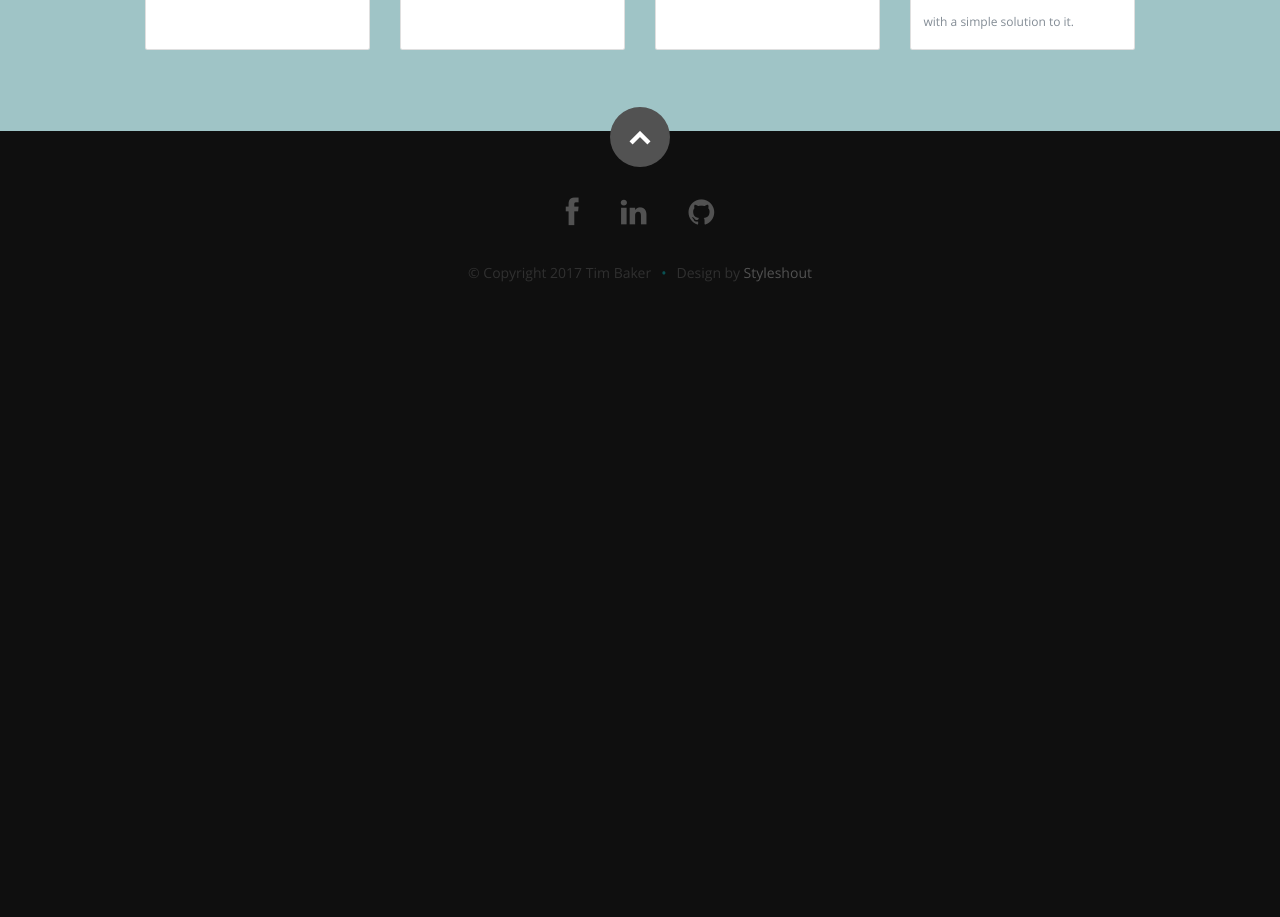
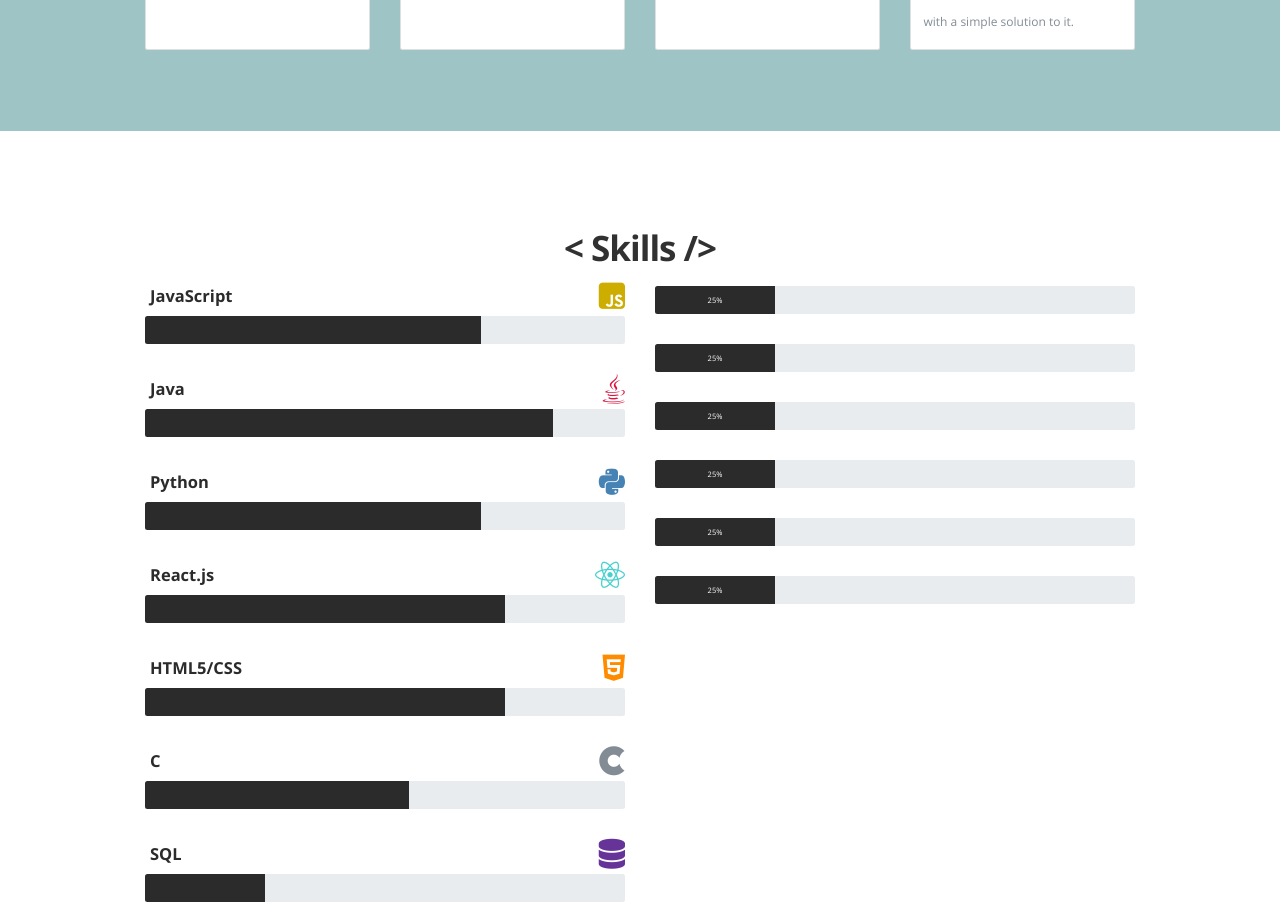
Before and after one commit to jlungu/personal-website, a React (Create React App) app: page / in a window 1280 px wide. Shown: the part 1880-2797 px from the top of the page. Before the commit the page ends 2216 px from the top, so only its background shows below. Built offline with nearby package versions, Linux system fonts and the light colour scheme.

Commit message:
Added progress bar programming icons :)

```diff
--- a/public/css/layout.css
+++ b/public/css/layout.css
@@ -952,6 +952,8 @@ footer .social-links li:first-child { margin-left: 0; }
    width: 52%;
 }
 
+
+
 #projects {
    background: #9fc4c6;
    padding-top: 96px;
@@ -972,3 +974,20 @@ footer .social-links li:first-child { margin-left: 0; }
    font-family: opensans-regular;
    margin-bottom: 40px;
 }
+
+#skills{
+   background: white;
+   padding-top: 96px;
+   padding-bottom: 66px;
+   overflow: hidden;
+}
+.icon{
+   text-align: center;
+   float: right;
+}
+.progress-labels{
+   margin-left: 5px;
+   font-size: 18px;
+   font: 1.1em 'opensans-bold';
+   color: #2B2B2B;
+}
--- a/public/index.html
+++ b/public/index.html
@@ -3,7 +3,8 @@
   <head>
     <!-- Bootstrap CSS -->
     <link rel="stylesheet" href="https://stackpath.bootstrapcdn.com/bootstrap/4.3.1/css/bootstrap.min.css" integrity="sha384-ggOyR0iXCbMQv3Xipma34MD+dH/1fQ784/j6cY/iJTQUOhcWr7x9JvoRxT2MZw1T" crossorigin="anonymous">
-
+     <!-- Place your kit's code here -->
+     <script src="https://kit.fontawesome.com/0334deca1a.js" crossorigin="anonymous"></script>
     <meta charset="utf-8">
     <meta name="viewport" content="width=device-width, initial-scale=1, shrink-to-fit=no">
     <meta name="theme-color" content="#000000">
--- a/src/App.js
+++ b/src/App.js
@@ -6,6 +6,7 @@ import Header from './Components/Header';
 import Footer from './Components/Footer';
 import About from './Components/About';
 import Projects from './Components/Projects';
+import Skills from './Components/Skills'
 
 class App extends Component {
 
@@ -46,6 +47,7 @@ class App extends Component {
         <Header data={this.state.resumeData.main}/>
         <About data={this.state.resumeData.main}/>
         <Projects data={this.state.resumeData.main}/>
+        <Skills data={this.state.resumeData.main}/>
         <Footer data={this.state.resumeData.main}/>
       </div>
     );
--- a/src/Components/Header.js
+++ b/src/Components/Header.js
@@ -33,6 +33,7 @@ class Header extends Component {
             <li className="current"><a className="smoothscroll" href="#home">Home</a></li>
             <li><a className="smoothscroll" href="#about">About</a></li>
             <li><a className="smoothscroll" href="#projects">Projects</a></li>
+            <li><a className="smoothscroll" href="#skills">Skills</a></li>
          </ul>
 
       </nav>
--- a/src/Components/Projects.js
+++ b/src/Components/Projects.js
@@ -11,9 +11,10 @@ class Projects extends Component {
     let project = {
       marginBottom: "45px",
     }
+    let myprojects = "< My Projects />"
     return (
       <section id="projects">
-        <h1 className=" project-header">My Projects</h1>
+        <h1 className=" project-header">{myprojects}</h1>
         <h3 className="project-h3">Here are a few of the most recent projects I have been working on</h3>
           <div class="row row-cols-1 row-cols-md-2">
             <div class="col mb-4">
@@ -33,7 +34,7 @@ class Projects extends Component {
                 <div class="card-body">
                   <h5 class="card-title">To-Do List</h5>
                   <p class="card-text project-text">
-                  To-Do List Manager.  Coded with ReactJS, JavaScript
+                  To-Do ist Manager.  Coded with ReactJS, JavaScript
                   </p>
                 </div>
               </div>
--- /dev/null
+++ b/src/Components/Skills.js
@@ -0,0 +1,251 @@
+import React, { Component } from "react";
+
+class Skills extends Component {
+  render() {
+    let style = {
+      width: "25%",
+      backgroundColor: "#2B2B2B"
+    };
+
+    let js_prog = {
+        width: "70%",
+        backgroundColor: "#2B2B2B"
+    }
+    let java_prog = {
+        width: "85%",
+        backgroundColor: "#2B2B2B"
+    }
+    let python_prog = {
+        width: "70%",
+        backgroundColor: "#2B2B2B"
+    }
+    let react_prog = {
+        width: "75%",
+        backgroundColor: "#2B2B2B"
+    }
+    let html5_prog = {
+        width: "75%",
+        backgroundColor: "#2B2B2B"
+    }
+    let c_prog = {
+        width: "55%",
+        backgroundColor: "#2B2B2B"
+    }
+    let sql_prog = {
+        width: "25%",
+        backgroundColor: "#2B2B2B"
+    }
+    let heights = {
+      height: "28px",
+      marginTop: "5px",
+      marginBottom: "30px"
+    };
+
+    let js = {
+        color: "#ccad00"
+    }
+    let java = {
+        color: "crimson"
+    }
+    let python = {
+        color: "steelblue"
+    }
+    let react = {
+        color: "mediumturquoise"
+    }
+    let html5 = {
+        color: "darkorange"
+    }
+    let c = {
+
+    }
+    let sql = {
+        color: "rebeccapurple"
+    }
+
+    let myskills = "< Skills />";
+    return (
+      <section id="skills">
+        <h1 className=" project-header">{myskills}</h1>
+        <div class="row">
+          <div class="col-sm">
+          <i class="fab fa-js-square fa-2x icon" style={js}></i>
+          <span class="progress-labels">JavaScript</span>
+            <div class="progress" style={heights}>
+              <div
+                class="progress-bar"
+                role="progressbar"
+                style={js_prog}
+                aria-valuenow="25"
+                aria-valuemin="0"
+                aria-valuemax="100"
+                color="red"
+              >
+
+              </div>
+            </div>
+            <i class="fab fa-java fa-2x icon" style={java}></i>
+            <span class="progress-labels">Java</span>
+            <div class="progress" style={heights}>
+              <div
+                class="progress-bar"
+                role="progressbar"
+                style={java_prog}
+                aria-valuenow="25"
+                aria-valuemin="0"
+                aria-valuemax="100"
+              >
+
+              </div>
+            </div>
+            <i class="fab fa-python fa-2x icon" style={python}></i>
+            <span class="progress-labels">Python</span>
+            <div class="progress" style={heights}>
+              <div
+                class="progress-bar"
+                role="progressbar"
+                style={python_prog}
+                aria-valuenow="25"
+                aria-valuemin="0"
+                aria-valuemax="100"
+              >
+
+              </div>
+            </div>
+            <i class="fab fa-react fa-2x icon" style={react}></i>
+            <span class="progress-labels">React.js</span>
+            <div class="progress" style={heights}>
+              <div
+                class="progress-bar"
+                role="progressbar"
+                style={react_prog}
+                aria-valuenow="25"
+                aria-valuemin="0"
+                aria-valuemax="100"
+              >
+
+              </div>
+            </div>
+            <i class="fab fa-html5 fa-2x icon" style={html5}></i>
+            <span class="progress-labels">HTML5/CSS</span>
+            <div class="progress" style={heights}>
+              <div
+                class="progress-bar"
+                role="progressbar"
+                style={html5_prog}
+                aria-valuenow="25"
+                aria-valuemin="0"
+                aria-valuemax="100"
+              >
+
+              </div>
+            </div>
+            <i class="fab fa-cuttlefish fa-2x icon" style={c}></i>
+            <span class="progress-labels">C</span>
+            <div class="progress" style={heights}>
+              <div
+                class="progress-bar"
+                role="progressbar"
+                style={c_prog}
+                aria-valuenow="25"
+                aria-valuemin="0"
+                aria-valuemax="100"
+              >
+
+              </div>
+            </div>
+            <i class="fas fa-database fa-2x icon" style={sql}></i>
+            <span class="progress-labels">SQL</span>
+            <div class="progress" style={heights}>
+              <div
+                class="progress-bar"
+                role="progressbar"
+                style={sql_prog}
+                aria-valuenow="25"
+                aria-valuemin="0"
+                aria-valuemax="100"
+              >
+
+              </div>
+            </div>
+          </div>
+          <div class="col-sm">
+            <div class="progress" style={heights}>
+              <div
+                class="progress-bar"
+                role="progressbar"
+                style={style}
+                aria-valuenow="25"
+                aria-valuemin="0"
+                aria-valuemax="100"
+              >
+                25%
+              </div>
+            </div>
+            <div class="progress" style={heights}>
+              <div
+                class="progress-bar"
+                role="progressbar"
+                style={style}
+                aria-valuenow="25"
+                aria-valuemin="0"
+                aria-valuemax="100"
+              >
+                25%
+              </div>
+            </div>
+            <div class="progress" style={heights}>
+              <div
+                class="progress-bar"
+                role="progressbar"
+                style={style}
+                aria-valuenow="25"
+                aria-valuemin="0"
+                aria-valuemax="100"
+              >
+                25%
+              </div>
+            </div>
+            <div class="progress" style={heights}>
+              <div
+                class="progress-bar"
+                role="progressbar"
+                style={style}
+                aria-valuenow="25"
+                aria-valuemin="0"
+                aria-valuemax="100"
+              >
+                25%
+              </div>
+            </div>
+            <div class="progress" style={heights}>
+              <div
+                class="progress-bar"
+                role="progressbar"
+                style={style}
+                aria-valuenow="25"
+                aria-valuemin="0"
+                aria-valuemax="100"
+              >
+                25%
+              </div>
+            </div>
+            <div class="progress" style={heights}>
+              <div
+                class="progress-bar"
+                role="progressbar"
+                style={style}
+                aria-valuenow="25"
+                aria-valuemin="0"
+                aria-valuemax="100"
+              >
+                25%
+              </div>
+            </div>
+          </div>
+        </div>
+      </section>
+    );
+  }
+}
+export default Skills;
```
